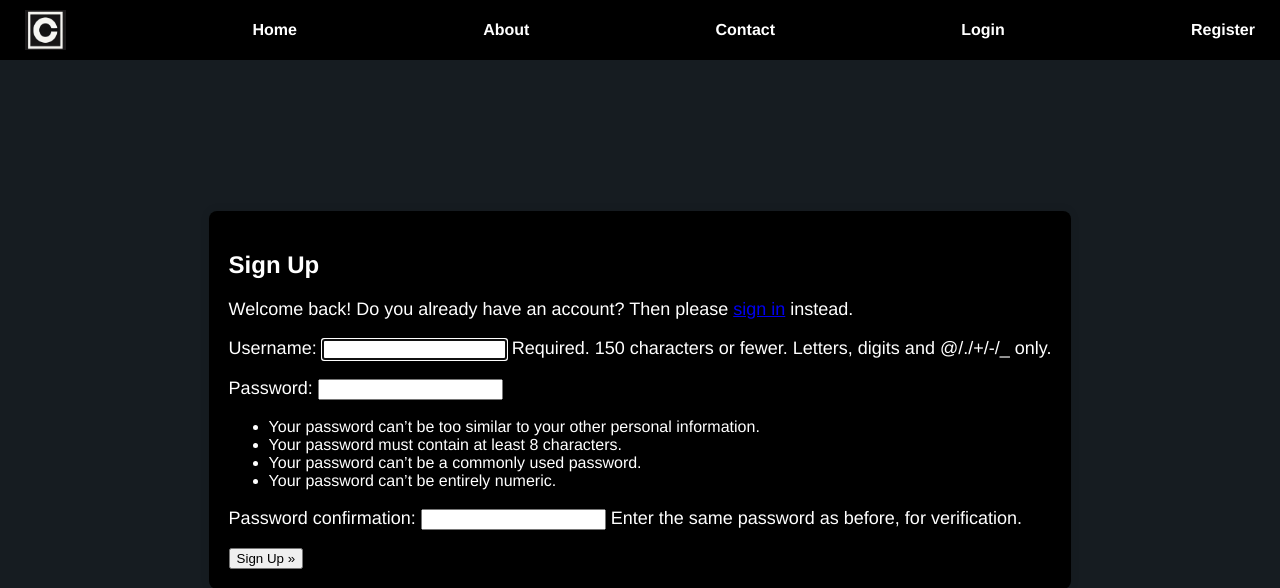
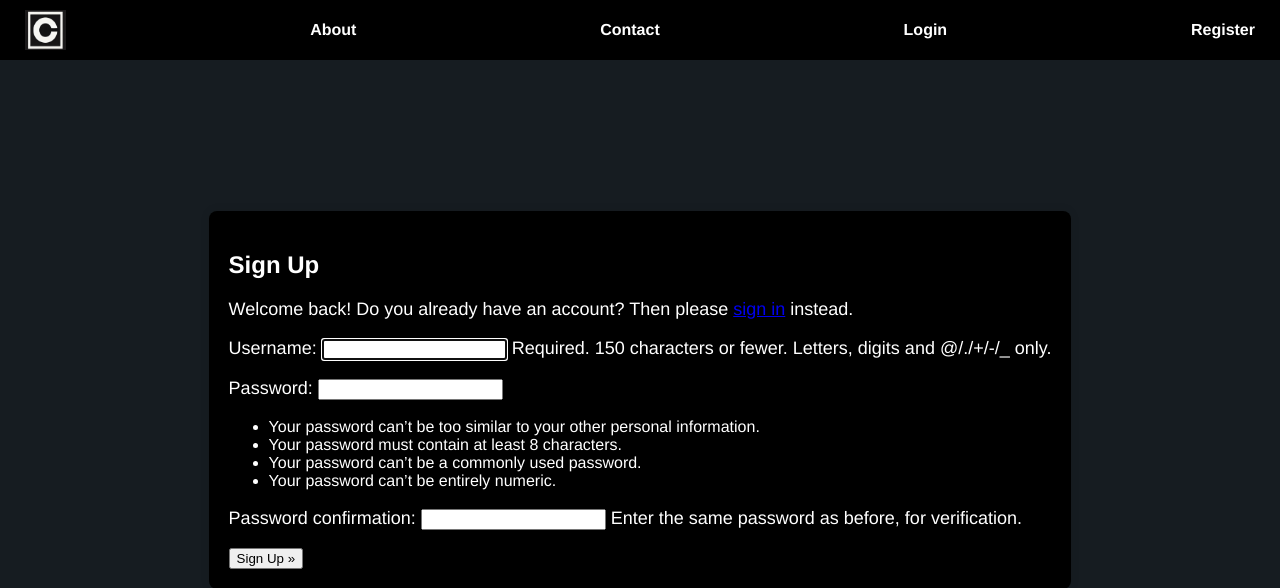
Before and after one commit to Odmarken/ceedz-pp4, a Django app: page /accounts/signup/ in a window 1280 px wide. Shown: the top 588 px of the page. Run offline with Django 5.2, Linux system fonts and the light colour scheme; parts of the project's set-up code (start-up, migrations or seed data) failed here and were passed over.

Commit message:
removed the home button as the logo works as the home button

```diff
--- a/templates/includes/navbar.html
+++ b/templates/includes/navbar.html
@@ -10,7 +10,6 @@
         </li>
 
         <!-- Navigation links -->
-        <li><a href="{% url 'post_list' %}">Home</a></li>
         <li><a href="{% url 'about' %}">About</a></li>
         <li><a href="{% url 'contact' %}">Contact</a></li>
 
```
